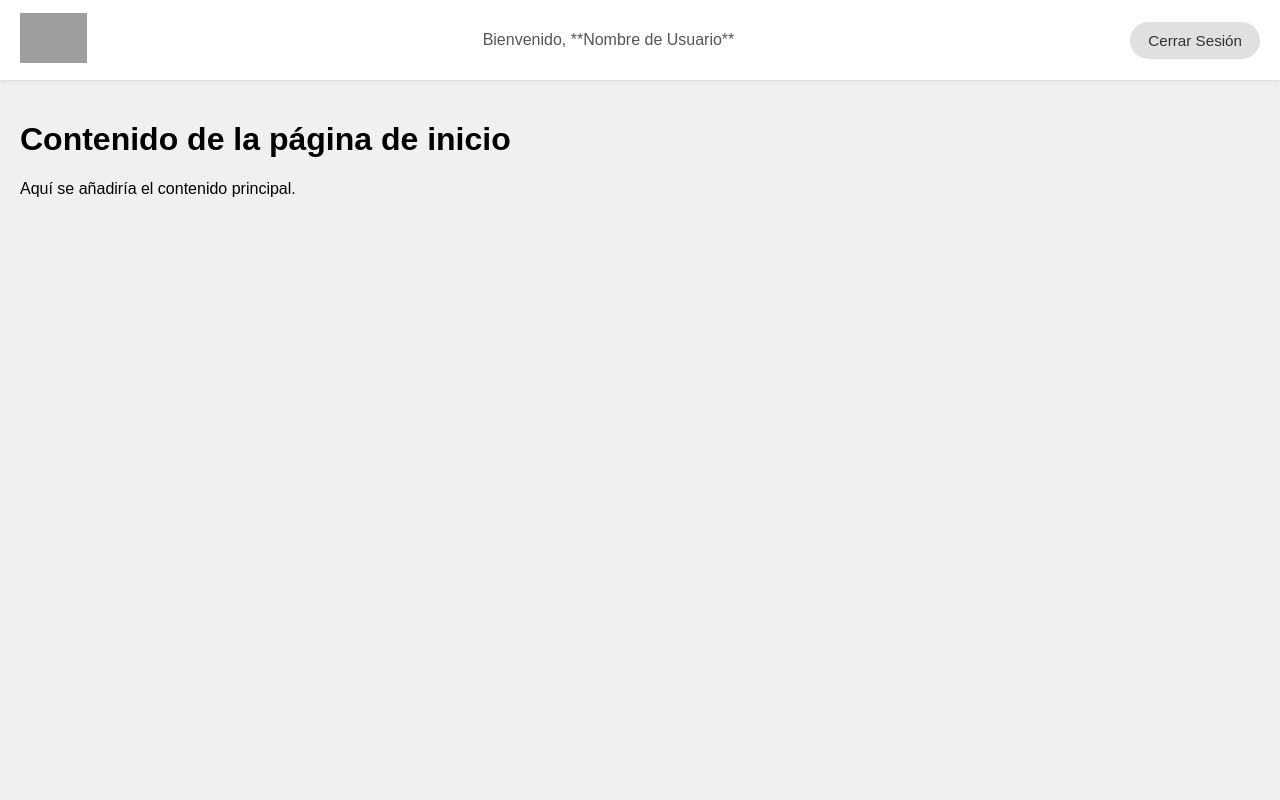
After one commit to OscarRodriguez90/Login_escola_A07_RabascoDavid_HonoratoDavid_FernandezHugo_RodriguezOscar, a PHP site: page /pages/home.php in a window 1280 px wide. The commit adds this page. Run offline with PHP 8.4, Linux system fonts and the light colour scheme; grey boxes are pictures that could not be loaded.

Commit message:
Creación pagina Home + Header + Su estilo

```diff
--- /dev/null
+++ b/pages/home.php
@@ -0,0 +1,29 @@
+<!DOCTYPE html>
+<html lang="es">
+<head>
+    <meta charset="UTF-8">
+    <meta name="viewport" content="width=device-width, initial-scale=1.0">
+    <title>Menú Inicio</title>
+    <link rel="stylesheet" href="../styles/styles.css">
+</head>
+<body id="home_body">
+    <header class="main_header">
+        <div class="logo_container">
+            <img src="../img/logo1.png" alt="logo de la aplicación" class="logo_img">
+        </div>
+
+        <div class="user_info">
+            <span class="username">Bienvenido, **Nombre de Usuario**</span>
+        </div>
+
+        <div class="logout_container">
+            <button class="logout_btn">Cerrar Sesión</button>
+        </div>
+    </header>
+
+    <main>
+        <h1>Contenido de la página de inicio</h1>
+        <p>Aquí se añadiría el contenido principal.</p>
+    </main>
+</body>
+</html>
--- a/styles/styles.css
+++ b/styles/styles.css
@@ -115,7 +115,59 @@ html, body {
     letter-spacing: 0.03em;
 }
 
+/* Página Home */
 
+#home_body {
+    margin: 0;
+    font-family: Arial, sans-serif;
+    background-color: #f0f0f0;
+}
+
+.main_header {
+    display: flex;
+    justify-content: space-between;
+    align-items: center;
+    background-color: white;
+    padding: 10px 20px;
+    color: #333;
+    box-shadow: 0 1px 3px rgba(0, 0, 0, 0.1);
+    height: 60px;
+}
+
+.logo_img {
+    height: 50px;
+    width: auto;
+}
+
+.user_info {
+    text-align: center;
+    font-size: 1em;
+    font-weight: 400;
+}
+
+.username {
+    color: #555;
+}
+
+.logout_btn {
+    background-color: #e0e0e0;
+    color: #333;
+    border: none;
+    padding: 10px 18px;
+    border-radius: 20px;
+    cursor: pointer;
+    font-size: 0.95em;
+    font-weight: 500;
+    transition: background-color 0.2s ease;
+}
+
+.logout_btn:hover {
+    background-color: #d1d1d1;
+}
+
+main {
+    padding: 20px;
+}
 
 @media (max-width: 900px) {
     .container {
```
